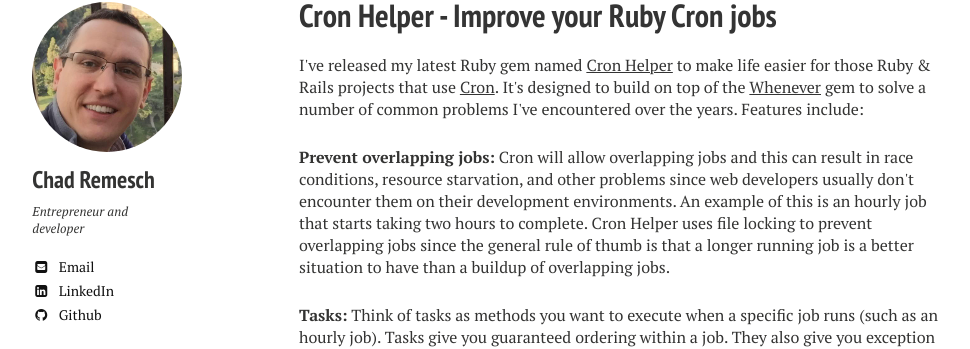
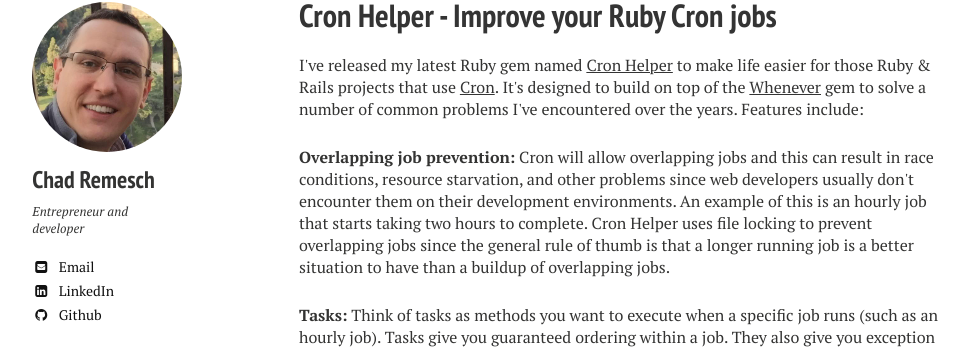
Before and after one commit to chadrem/chadrem.github.io, a Jekyll site: the page built from _posts/2016-02-01-improve-your-ruby-cron-jobs.html, in a window 1280 px wide. Shown: the part 114-463 px from the top of the page, without its empty margins (21-991 px from the left). Built offline with Jekyll 4.4.1, drawn with Linux system fonts in a browser that asks for light colours; nearby versions of some CDN libraries.

Commit message:
Clean up text.

```diff
--- a/_posts/2016-02-01-improve-your-ruby-cron-jobs.html
+++ b/_posts/2016-02-01-improve-your-ruby-cron-jobs.html
@@ -15,7 +15,7 @@ tags: []
     Features include:
 </p>
 <p>
-    <strong>Prevent overlapping jobs:</strong>
+    <strong>Overlapping job prevention:</strong>
     Cron will allow overlapping jobs and this can result in race conditions, resource starvation, and other problems
     since web developers usually don't encounter them on their development environments.
     An example of this is an hourly job that starts taking two hours to complete.
```
